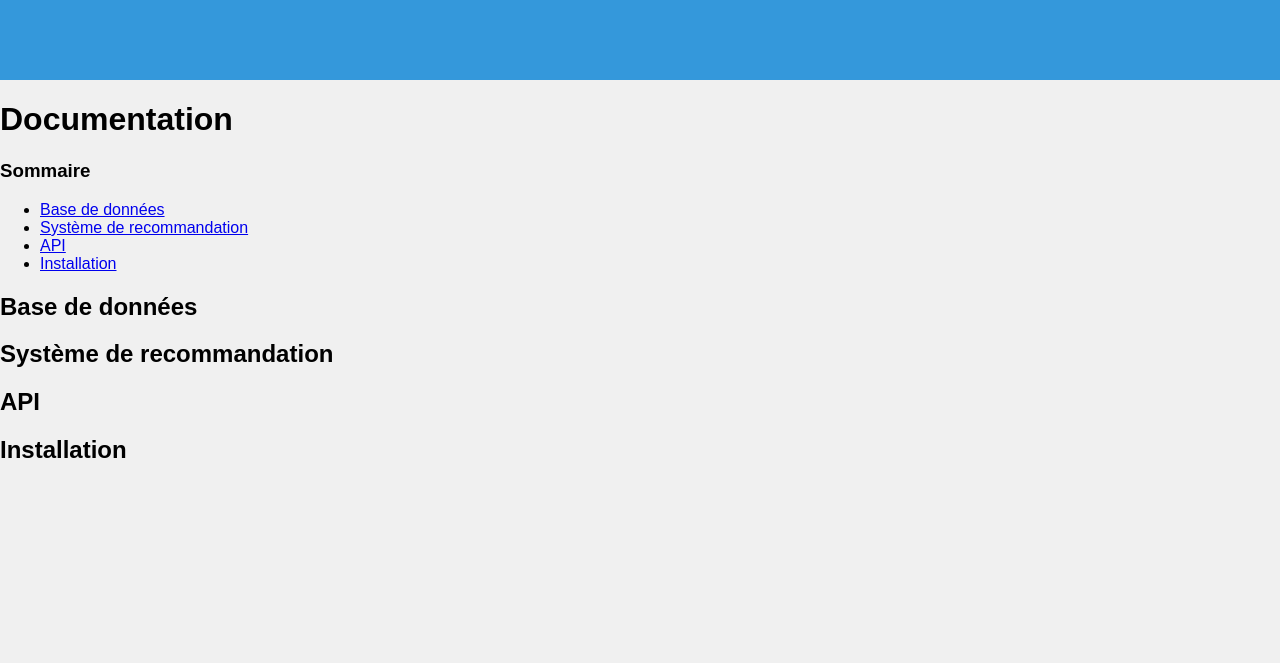
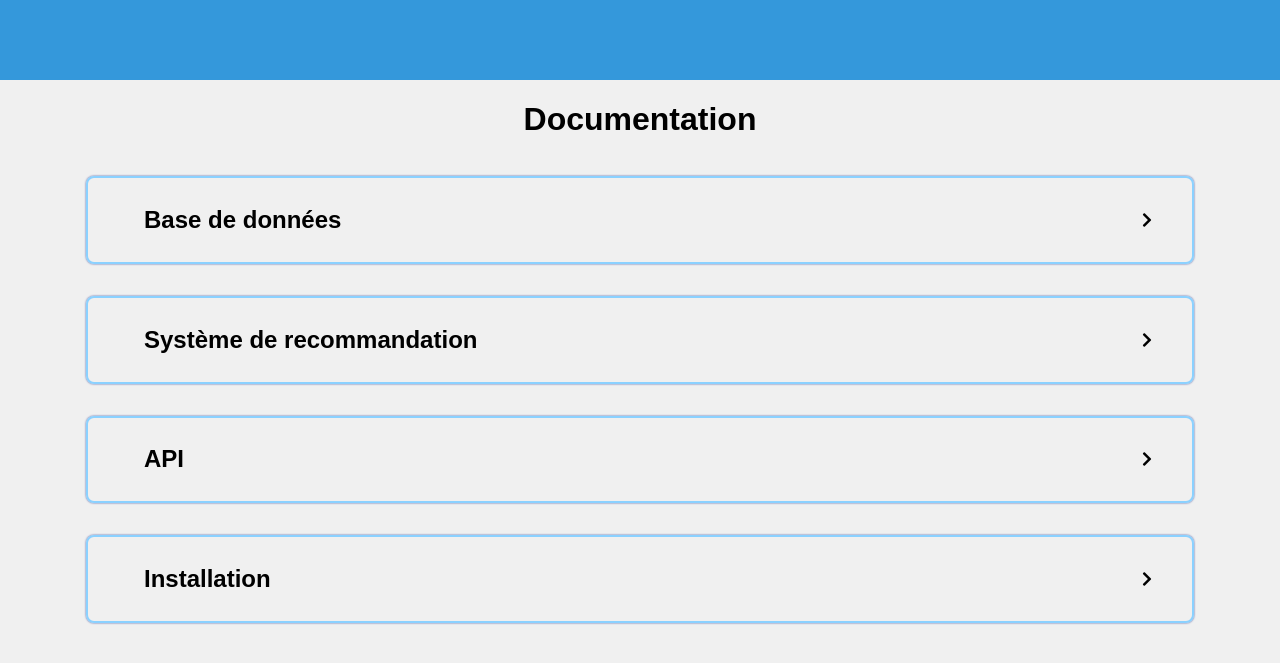
Before and after one commit to Erou22/SAE_5_Flamberge, a PHP site: page /documentation.html in a window 1280 px wide. Shown: the top 663 px of the page. Run offline with PHP 8.4, Linux system fonts and the light colour scheme.

Commit message:
documentation

```diff
--- a/Partie_5/documentation.html
+++ b/Partie_5/documentation.html
@@ -12,8 +12,9 @@
 
     </header>
 
+    <main>
     <h1>Documentation</h1>
-    <aside>
+    <!-- <aside class="sommaire">
         <h3>Sommaire</h2>
             <ul>
                 <li><a href="#docu-bdd">Base de données</a></li>
@@ -21,23 +22,57 @@
                 <li><a href="#docu-api">API</a></li>
                 <li><a href="#docu-installation">Installation</a></li>
             </ul>
-    </aside>
+    </aside> -->
 
-    <section id="docu-bdd">
+    <link rel="stylesheet" href="https://cdnjs.cloudflare.com/ajax/libs/font-awesome/5.15.4/css/all.min.css">
+    <!-- Importation des icônes -->
+
+    <section id="docu-bdd" class="clickable-section">
+        <div class="section-title">
             <h2>Base de données</h2>
+            <i class="fas fa-chevron-right arrow-icon"></i>
+        </div>
+        <div class="content">
+            <h4>Tables</h4>
+            <p>Lorem ipsum dolor sit amet consectetur, adipisicing elit. Modi illum optio voluptatum mollitia odio asperiores quaerat harum nisi et accusantium natus obcaecati dolorem temporibus, suscipit id. Amet aspernatur doloremque nobis.</p>
+            <h4>Relations</h4>
+            <p>Lorem ipsum dolor sit amet consectetur adipisicing elit. Facilis nobis sunt, minus, vitae itaque eius, eveniet quisquam nulla repudiandae earum libero. Quo qui quasi tenetur tempora. Dolore nulla quisquam ad.</p>
+        </div>
     </section>
 
-    <section id="docu-recommandation">
+    <section id="docu-recommandation" class="clickable-section">
+        <div class="section-title">
             <h2>Système de recommandation</h2>
+            <i class="fas fa-chevron-right arrow-icon"></i>
+        </div>
+        <div class="content">
+
+        </div>
     </section>
 
-    <section id="docu-api">
+    <section id="docu-api" class="clickable-section">
+        <div class="section-title">
             <h2>API</h2>
+            <i class="fas fa-chevron-right arrow-icon"></i>
+        </div>
+        <div class="content">
+
+        </div>
     </section>
 
-    <section id="docu-installation">
+
+    <section id="docu-installation" class="clickable-section">
+        <div class="section-title">
             <h2>Installation</h2>
+            <i class="fas fa-chevron-right arrow-icon"></i>
+        </div>
+        <div class="content">
+
+        </div>
     </section>
+</main>
+
+    <script src="script.js"></script>
 </body>
 
 </html>
--- /dev/null
+++ b/Partie_5/script.js
@@ -0,0 +1,26 @@
+// Déployer la section au clic sur le titre
+document.addEventListener("DOMContentLoaded", function () {
+    const clickableSections = document.querySelectorAll(".clickable-section");
+
+    clickableSections.forEach(function (section) {
+        section.addEventListener("click", function (event) {
+            const content = this.querySelector(".content");
+            const arrowIcon = this.querySelector(".arrow-icon");
+
+            if (content.contains(event.target)) {
+                return; // Clic à l'intérieur du contenu, pas de changement
+            }
+
+            content.style.display = (content.style.display === "none") ? "block" : "none";
+
+            // Met à jour l'orientation de la flèche
+            if (content.style.display === "none") {
+                arrowIcon.classList.remove("fa-chevron-down");
+                arrowIcon.classList.add("fa-chevron-right");
+            } else {
+                arrowIcon.classList.remove("fa-chevron-right");
+                arrowIcon.classList.add("fa-chevron-down");
+            }
+        });
+    });
+});
--- a/Partie_5/style.css
+++ b/Partie_5/style.css
@@ -1,3 +1,12 @@
+/* ----------------------- */
+/* Main                    */
+/* ----------------------- */
+
+:root{
+    --couleur-principal: #3498db; /*ou #5271ff*/
+    --couleur-secondaire: #8bd1ff;
+}
+
 body {
     margin: 0;
     padding: 0;
@@ -13,7 +22,7 @@ header {
     height: 5em;
     padding-left: 3em;
     padding-right: 3em;
-    background-color: #3498db;
+    background-color: var(--couleur-principal);
     display: flex;
     align-items: center;
 }
@@ -68,3 +77,78 @@ nav div {
     border-left-width: 2px;
     color: #fff;
 }
+
+
+
+/* ----------------------- */
+/* Main                    */
+/* ----------------------- */
+
+
+/* ----------------------- */
+/* Footer                  */
+/* ----------------------- */
+
+
+/* ----------------------- */
+/* Documentation           */
+/* ----------------------- */
+h1{
+    text-align: center;
+}
+
+.sommaire{
+    background-color: var(--couleur-secondaire);
+    width: 18em;
+    margin: 1em;
+    padding: 0.5em;
+    border-radius: 8px;
+}
+
+.sommaire ul{
+    list-style-type: none;
+    padding: 0;
+}
+
+section{
+    border: #8bd1ff solid 2px;
+    box-shadow: #349 0px 0px 2px;
+    margin: 1em;
+    padding: 0.5em;
+    border-radius: 8px;
+    width: 85%;
+}
+
+section h2{
+    margin-left: 2em;
+}
+
+section p, section h4{
+    margin-left: 1em;
+}
+
+.section-title {
+    display: flex;
+    justify-content: space-between;
+    align-items: center;
+    padding-right: 2em;
+}
+
+.arrow-icon {
+    margin-left: auto;
+}
+
+.clickable-section{
+    cursor: pointer;
+}
+
+.clickable-section .content {
+    display: none;
+    cursor: default;
+}
+
+main {
+    display: flex;
+    flex-direction: column;
+    align-items: center;
+}
```
Lines whose indentation alone changed are shown as unchanged.
